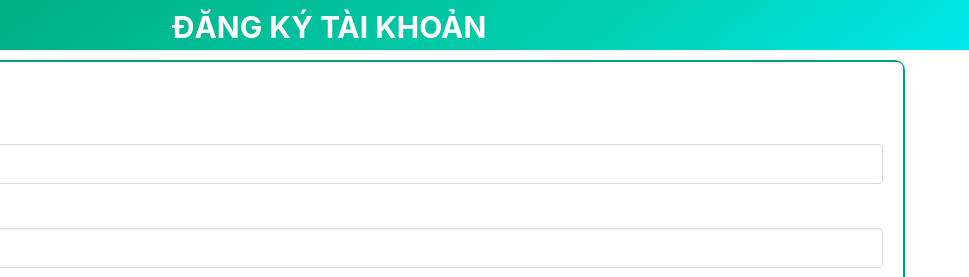
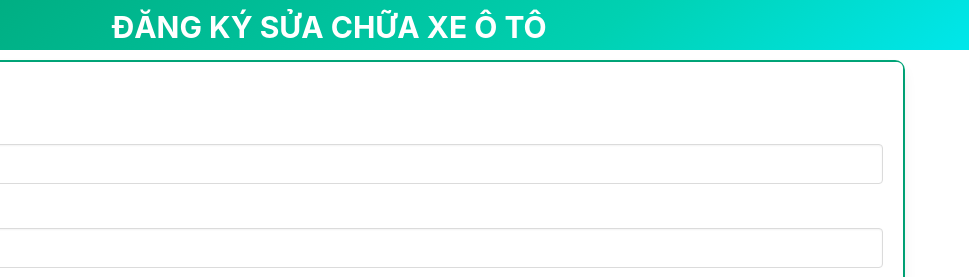
Before and after one commit to manhhaihk999-create/newer, a plain HTML site: page index.html in a window 1280 px wide. Shown: the top 277 px of the page, 311-1280 px from the left. Drawn offline with nearby package versions, Linux system fonts and the light colour scheme.

Commit message:
Revise registration form for vehicle repair requests
Updated the registration form to include vehicle repair request details.

```diff
--- a/index.html
+++ b/index.html
@@ -10,7 +10,7 @@
   <body>
     <section class="hero is-primary is-bold is-center">
       <div class="hero-body container"  style="height:50px; padding: 5px;">
-          <span style="font-size: 30px; color: #ffffff; font-weight: bold;">ĐĂNG KÝ TÀI KHOẢN</span>
+          <span style="font-size: 30px; color: #ffffff; font-weight: bold;">ĐĂNG KÝ SỬA CHỮA XE Ô TÔ</span>
 
       </div>
 	  <a href="/" class="logo-fixed">
@@ -288,4 +288,5 @@
 
 
   </body>
+
 </html>
```
